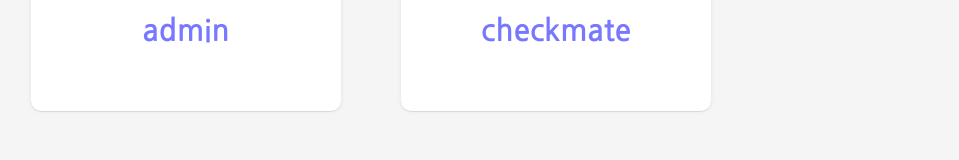
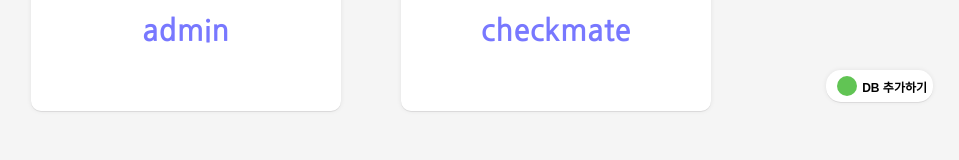
Before and after one commit to CBNU-AACP/Admin, a React (Create React App) app in the folder client/: page / in a window 1280 px wide. Shown: the part 639-799 px from the top of the page, without its empty margins (269-1228 px from the left). Built offline with nearby package versions, Linux system fonts and the light colour scheme.

Commit message:
[FEAT] #5 - Add createDB button UI

```diff
--- a/client/src/__mocks/DataBasesMocks.js
+++ b/client/src/__mocks/DataBasesMocks.js
@@ -31,14 +31,6 @@ const dataBases = [
     id: 8,
     title: "bluetooth",
   },
-  {
-    id: 9,
-    title: "bluetooth",
-  },
-  {
-    id: 10,
-    title: "bluetooth",
-  },
 ];
 
 export default dataBases;
--- a/client/src/components/DbCardList/index.jsx
+++ b/client/src/components/DbCardList/index.jsx
@@ -12,6 +12,7 @@ export default function DataBases() {
   };
 
   return (
+    <>
       <div className="dbList">
         {dbData.map(database => (
           <DataBase
@@ -22,5 +23,14 @@ export default function DataBases() {
           />
         ))}
       </div>
+      <button
+        className="createDb"
+        type="button"
+        onClick={() => {}}
+        aria-hidden="true">
+        <div className="create" />
+        <p className="createText">DB 추가하기</p>
+      </button>
+    </>
   );
 }
--- a/client/src/components/DbCardList/style.scss
+++ b/client/src/components/DbCardList/style.scss
@@ -6,3 +6,33 @@
   flex-wrap: wrap;
   margin: auto;
 }
+.createDb {
+  position: fixed;
+  right: 78px;
+  bottom: 59px;
+  z-index: 100;
+  display: flex;
+  flex-direction: row;
+  background-color: $white;
+  border-radius: 15px;
+  border: none;
+  box-shadow: rgba(20, 10, 24, 0.08) 0px 1px 0px,
+    rgba(20, 20, 24, 0.08) 0px 0px 5px;
+  &:hover {
+    background-color: $darkmode;
+    color: $white;
+    cursor: pointer;
+  }
+  .create {
+    width: 20px;
+    height: 20px;
+    background-color: $create;
+    border-radius: 50%;
+    margin: 5px;
+  }
+  .createText {
+    margin: auto 0;
+    font-size: 12px;
+    font-weight: bold;
+  }
+}
--- a/client/src/pages/AllDataBases/index.jsx
+++ b/client/src/pages/AllDataBases/index.jsx
@@ -9,6 +9,7 @@ export default function AllDataBases() {
       <main className="main">
         <DataBases className="cardList" />
       </main>
+
       <Footer />
     </div>
   );
--- a/client/src/pages/AllDataBases/style.scss
+++ b/client/src/pages/AllDataBases/style.scss
@@ -1,6 +1,7 @@
 @import "../../style/color.scss";
 .dbPage {
   position: relative;
+  width: 100%;
   min-height: 100vh;
   display: flex;
   flex-direction: column;
--- a/client/src/style/color.scss
+++ b/client/src/style/color.scss
@@ -9,3 +9,5 @@ $gray400: #bdbdbd;
 $gray500: #9e9e9e;
 $deepblue: #7878ff;
 $macDelete: #ed695e;
+$create: #61c454;
+$darkmode: #292a2d;
--- a/client/src/style/reset.scss
+++ b/client/src/style/reset.scss
@@ -108,6 +108,7 @@ body {
   line-height: 1;
   font-family: "Nanum Gothic", sans-serif;
   background-color: $gray100;
+  overflow-y: scroll;
 }
 
 ol,
```
Lines whose indentation alone changed are shown as unchanged.
